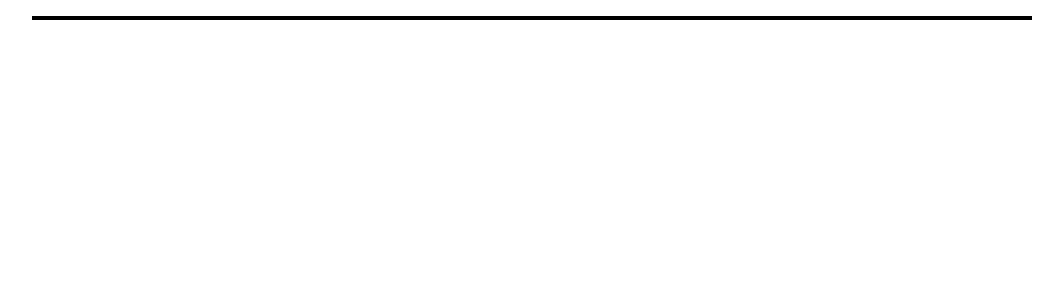
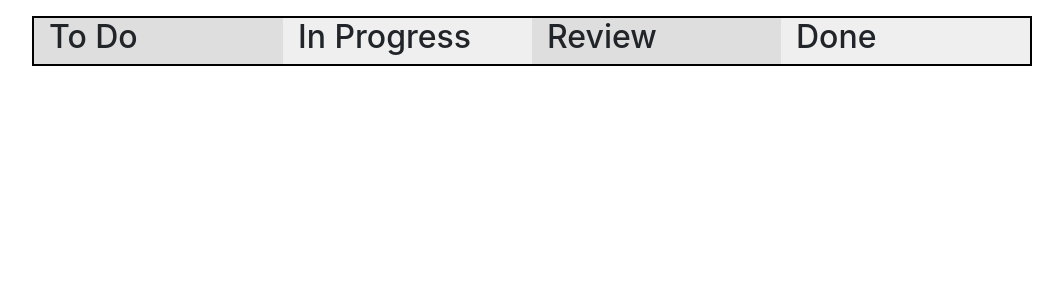
Before and after one commit to mnichols17/322P2, a React (Create React App) app: page / in a window 1280 px wide. Shown: the top 300 px of the page, without its empty margins (108-1171 px from the left). Built offline with nearby package versions, Linux system fonts and the light colour scheme; no server answers.

Commit message:
API now called in App.js

```diff
--- a/src/Components/App.js
+++ b/src/Components/App.js
@@ -1,18 +1,42 @@
 import React from 'react';
 import { BrowserRouter as Router, Switch, Route} from "react-router-dom";
-
+import axios from 'axios';
 import TaskBoard from './TaskBoard';
 
-export default function App() {
+class App extends React.Component {
+
+  constructor(props){
+    super(props);
+    this.state = {
+      tasks: []
+    }
+  }
+
+  componentDidMount = () => {
+    axios.get("https://my-json-server.typicode.com/mnichols17/project2/tasks")
+    .then(res => {
+        this.setState({
+          tasks: res.data
+        })
+      })
+    .catch(error => console.log(error))
+  }
+
+  render(){
     return (
       <div className="container-fluid" id="view">
         <Router>
           <div className="mt-3">
             <Switch>
-              <Route path="/" component={TaskBoard} />
+                <Route path="/">
+                  <TaskBoard tasks={this.state.tasks} />
+                </Route>
             </Switch>
           </div>
         </Router>
       </div>
     )
   }
+}
+
+export default App
--- a/src/Components/TaskBoard.js
+++ b/src/Components/TaskBoard.js
@@ -1,5 +1,5 @@
 import React from 'react';
-import axios from 'axios';
+
 
 class TaskBoard extends React.Component {
 
@@ -10,27 +10,35 @@ class TaskBoard extends React.Component {
         }
     }
 
-    componentDidMount = async() => {
-        await axios.get("https://my-json-server.typicode.com/mnichols17/project2/tasks")
-            .then(res => {
-                this.setState({
-                    tasks: res.data
-                })
-            })
-            .catch(error => console.log(error))
+    renderCard = (task, status) => {
+        return task.status === status ?
+        <div className="card my-2" key={task.id}>
+            <div className="card-body">
+                <h5 className="card-title">{task.title}</h5>
+                <h6 className="card-subtitle mb-2 text-muted">ID: {task.id}</h6>
+            </div>
+        </div> : null
     }
 
     render() {
         return (
             <div className="container-fluid" id="taskBoard">
                 <div className="row">
-                    <div class="col" id="col0">
-                    {this.state.tasks.forEach(task => {
-                        console.log(task.status === 0 ? task : null)
-                    })}
+                    <div className="col" id="col0">
+                        <h2>To Do</h2>
+                        {this.props.tasks.map(task => this.renderCard(task, 0))}
                     </div>
-                    <div class="col" id="col1">
-
+                    <div className="col" id="col1">
+                        <h2>In Progress</h2>
+                        {this.props.tasks.map(task => this.renderCard(task, 1))}
+                    </div>
+                    <div className="col" id="col2">
+                        <h2>Review</h2>
+                        {this.props.tasks.map(task => this.renderCard(task, 2))}
+                    </div>
+                    <div className="col" id="col3">
+                        <h2>Done</h2>
+                        {this.props.tasks.map(task => this.renderCard(task, 3))}
                     </div>
                 </div>
             </div>
--- a/src/styles.css
+++ b/src/styles.css
@@ -7,6 +7,10 @@
     width: 80%;
 }
 
-#col0 {
-    background: darkgray;
+#col1, #col3 {
+    background: #EFEFEF
 }
+
+#col0, #col2 {
+    background: #DEDEDE
+}
```
Lines whose indentation alone changed are shown as unchanged.
